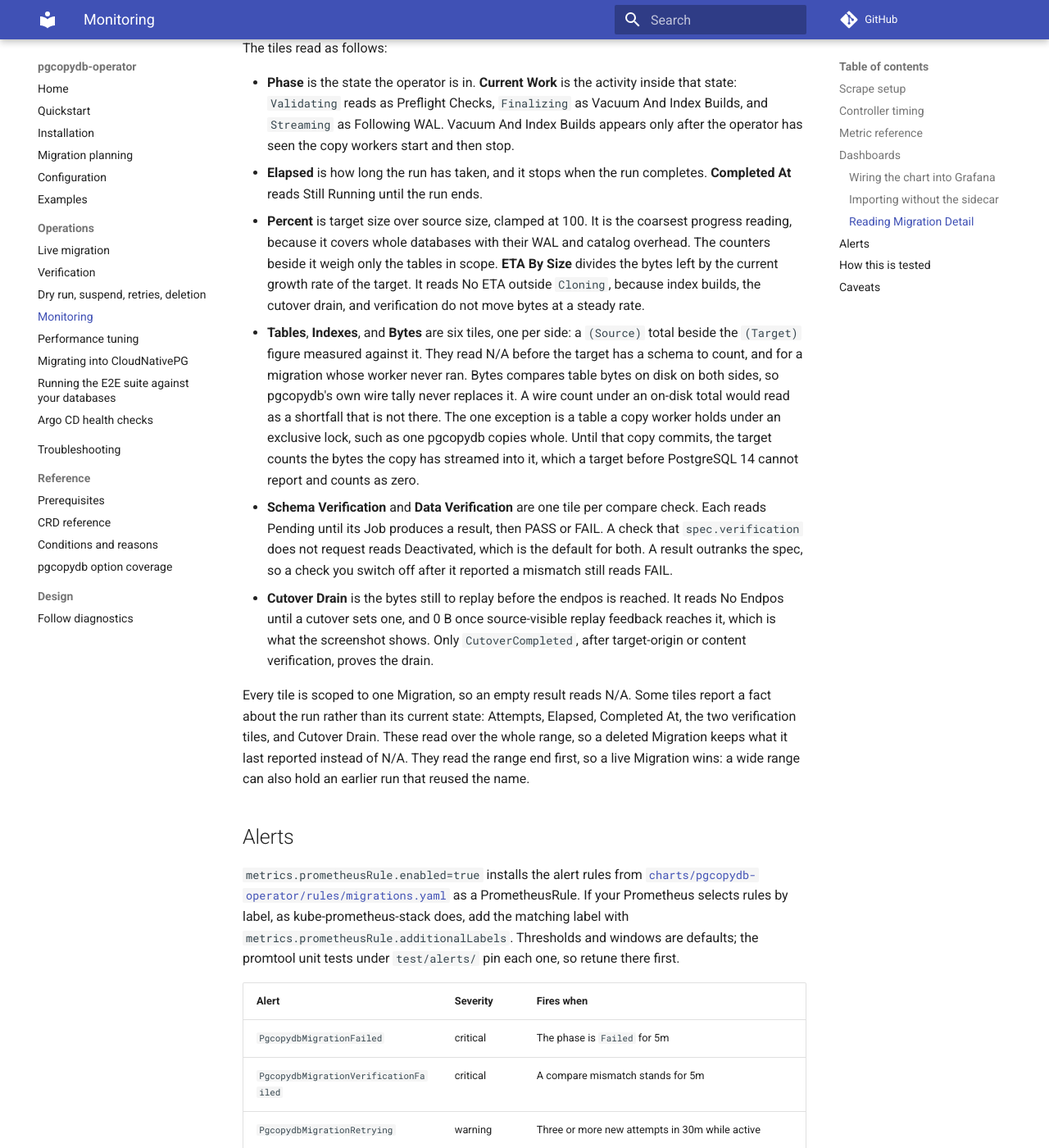
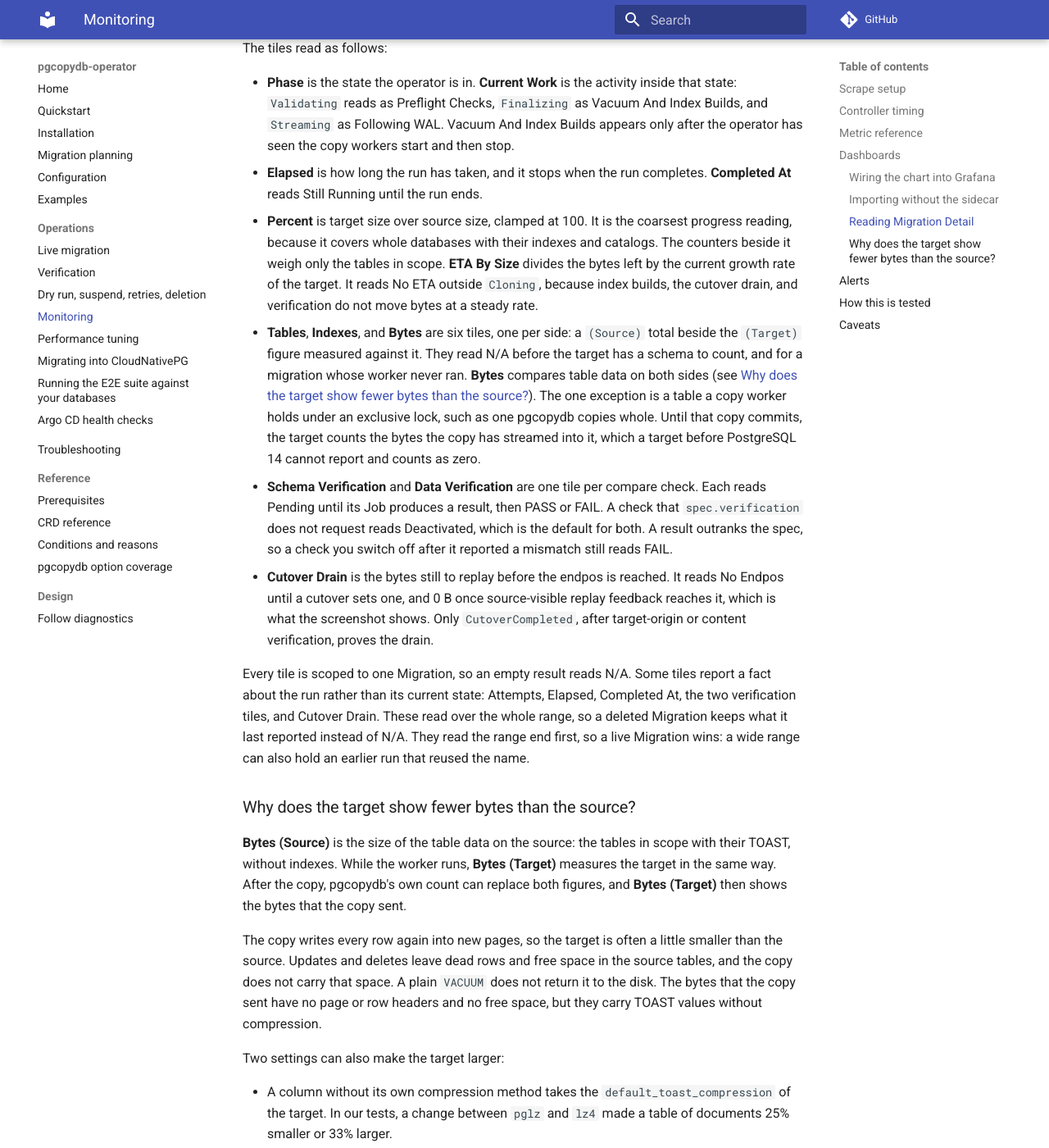
Before and after one commit to ydixken/pgcopydb-operator, an MkDocs documentation site: the page built from docs/operations/monitoring.md, in a window 1280 px wide and 1400 px high, scrolled down 7179 px. Shown: the whole window at 82% size. Built offline with MkDocs 1.6.1 and Material for MkDocs 9.7.7, drawn with Linux system fonts in a browser that asks for light colours; comment, search, counter and statistics services are not loaded; some of the changed text lies outside the part shown.

Commit message:
docs(monitoring): explain why the target shows fewer bytes than the source
The Bytes tiles can end apart after a complete copy.
A new section tells what the two figures measure and why the target is often smaller.
It also tells how to check that the data is complete.

The page also said three things that the code does not do.
It said that pgcopydb's count never replaces the byte figures.
It said that the size and count series end with the worker pod.
It said that Percent includes WAL.
This change corrects those statements.

```diff
--- a/docs/operations/monitoring.md
+++ b/docs/operations/monitoring.md
@@ -39,11 +39,11 @@ A value the operator does not know is absent, never zero: dashboards and alerts
 | `pgcopydb_migration_condition_transition_timestamp_seconds` | `type`, `status` | Unix time of that condition's `lastTransitionTime` | per condition |
 | `pgcopydb_migration_verified` | | 1 when every requested compare check passed, 0 if any mismatched | after a verification result |
 | `pgcopydb_migration_verification_check` | `check`: `schema` or `data` | 1 when that check passed, 0 on mismatch, -1 when `spec.verification` does not request it | once the spec is read, except a requested check with no result yet |
-| `pgcopydb_migration_source_database_size_bytes` | | Source database size; summed over the instance with `allDatabases` | worker running |
-| `pgcopydb_migration_target_database_size_bytes` | | Target database size; summed over the instance with `allDatabases` | worker running |
-| `pgcopydb_migration_tables_done` / `_tables_total` | | Tables copied and tables planned | worker running |
-| `pgcopydb_migration_indexes_done` / `_indexes_total` | | Indexes built and indexes planned | worker running |
-| `pgcopydb_migration_clone_copied_bytes` / `_clone_planned_bytes` | | Base-copy bytes moved and bytes planned | worker running |
+| `pgcopydb_migration_source_database_size_bytes` | | Source database size, summed over the instance with `allDatabases` | once sampled |
+| `pgcopydb_migration_target_database_size_bytes` | | Target database size, summed over the instance with `allDatabases` | once sampled |
+| `pgcopydb_migration_tables_done` / `_tables_total` | | Tables copied and tables planned | once sampled |
+| `pgcopydb_migration_indexes_done` / `_indexes_total` | | Indexes built and indexes planned | once sampled |
+| `pgcopydb_migration_clone_copied_bytes` / `_clone_planned_bytes` | | Table data on the target and on the source (see [below](#why-does-the-target-show-fewer-bytes-than-the-source)) | once sampled |
 | `pgcopydb_migration_replication_lag_bytes` | | Total replication lag | follow, streaming |
 | `pgcopydb_migration_source_lsn_bytes` | | Source write-ahead log (WAL) head as an absolute byte position | follow, streaming |
 | `pgcopydb_migration_write_lsn_bytes` | | The walsender's `write_lsn` on the source, or the slot's `confirmed_flush_lsn` where the stat columns are masked | follow, streaming |
@@ -54,8 +54,9 @@ A value the operator does not know is absent, never zero: dashboards and alerts
 The "Exists" column is the contract for when a series is present:
 
 - **always**: from the first reconcile of the Migration until its deletion removes every series.
-- **worker running**: the sizes are live samples from the worker pod, so they appear during an attempt and end with the pod.
-- **worker running** for single-database counters too, but they have two sources and the second is more exact.
+- **once sampled**: the sizes are live samples from the worker pod, so they appear during an attempt.
+  They keep their last value after the pod ends.
+- **once sampled** for single-database counters too, but they have two sources and the second is more exact.
   While the copy runs, the psql sample that reads the sizes also counts relations on both databases.
   It weighs tables that hold rows on the target, and their table bytes, against the tables the target was given and their size on the source.
   It weighs indexes the target has built against the indexes the source has.
@@ -75,7 +76,8 @@ The "Exists" column is the contract for when a series is present:
   That puts both sides of a flip on the panel, and it is the only way to read a Migration that was deleted.
 
 Read the timeline off the condition transitions, not off the phase.
-Read completion off the table and index counters: the clone-byte ratio stops a few percent short of 100, for the reason in the [caveats](#caveats) below.
+Read completion off the table and index counters, not off the bytes.
+The two byte figures can end apart after a complete copy (see [Why does the target show fewer bytes than the source?](#why-does-the-target-show-fewer-bytes-than-the-source)).
 
 With `spec.clone.allDatabases: true`, each size gauge sums `pg_database_size(oid)` over its endpoint's databases and skips only `template0` and `template1`.
 The target sum includes databases that already existed, not only the ones this Migration created.
@@ -110,7 +112,7 @@ Four quantities stay in PromQL and get no metric of their own:
 - Receive lag is `source - write`.
 - Apply backlog is `write - replay`.
 - WAL generation is `rate(source_lsn_bytes)`.
-- Percent done divides the done gauges by their totals.
+- Percent done divides the target size by the source size.
 
 Receive lag reads high by one confirmation wherever `write` fell back to the slot's confirmed flush position.
 A pass whose source row carried no confirmed position keeps the earlier replay and lag values, so both read stale for one pass rather than wrong.
@@ -208,14 +210,13 @@ The tiles read as follows:
 - **Elapsed** is how long the run has taken, and it stops when the run completes.
   **Completed At** reads Still Running until the run ends.
 - **Percent** is target size over source size, clamped at 100.
-  It is the coarsest progress reading, because it covers whole databases with their WAL and catalog overhead.
+  It is the coarsest progress reading, because it covers whole databases with their indexes and catalogs.
   The counters beside it weigh only the tables in scope.
   **ETA By Size** divides the bytes left by the current growth rate of the target.
   It reads No ETA outside `Cloning`, because index builds, the cutover drain, and verification do not move bytes at a steady rate.
 - **Tables**, **Indexes**, and **Bytes** are six tiles, one per side: a `(Source)` total beside the `(Target)` figure measured against it.
   They read N/A before the target has a schema to count, and for a migration whose worker never ran.
-  Bytes compares table bytes on disk on both sides, so pgcopydb's own wire tally never replaces it.
-  A wire count under an on-disk total would read as a shortfall that is not there.
+  **Bytes** compares table data on both sides (see [Why does the target show fewer bytes than the source?](#why-does-the-target-show-fewer-bytes-than-the-source)).
   The one exception is a table a copy worker holds under an exclusive lock, such as one pgcopydb copies whole.
   Until that copy commits, the target counts the bytes the copy has streamed into it, which a target before PostgreSQL 14 cannot report and counts as zero.
 - **Schema Verification** and **Data Verification** are one tile per compare check.
@@ -230,6 +231,33 @@ Every tile is scoped to one Migration, so an empty result reads N/A.
 Some tiles report a fact about the run rather than its current state: Attempts, Elapsed, Completed At, the two verification tiles, and Cutover Drain.
 These read over the whole range, so a deleted Migration keeps what it last reported instead of N/A.
 They read the range end first, so a live Migration wins: a wide range can also hold an earlier run that reused the name.
+
+### Why does the target show fewer bytes than the source?
+
+**Bytes (Source)** is the size of the table data on the source: the tables in scope with their TOAST, without indexes.
+While the worker runs, **Bytes (Target)** measures the target in the same way.
+After the copy, pgcopydb's own count can replace both figures, and **Bytes (Target)** then shows the bytes that the copy sent.
+
+The copy writes every row again into new pages, so the target is often a little smaller than the source.
+Updates and deletes leave dead rows and free space in the source tables, and the copy does not carry that space.
+A plain `VACUUM` does not return it to the disk.
+The bytes that the copy sent have no page or row headers and no free space, but they carry TOAST values without compression.
+
+Two settings can also make the target larger:
+
+- A column without its own compression method takes the `default_toast_compression` of the target.
+  In our tests, a change between `pglz` and `lz4` made a table of documents 25% smaller or 33% larger.
+- A `fillfactor` that you set after you loaded the source table applies only to the copy.
+  In our test, the copy was twice as large.
+
+In our tests, a table without dead rows copied to within 1% of its size.
+A table with every row updated once and half of the rows deleted copied to a quarter of its size.
+**Percent** compares whole database sizes, so it can stop short of 100 for the same reasons.
+
+> [!important]
+> Do not use the byte tiles to decide that the copy is complete.
+> Request `spec.verification.data` and read **Data Verification**, which compares row counts and checksums per table.
+> Also compare **Tables (Target)** with **Tables (Source)**.
 
 ## Alerts
 
@@ -273,19 +301,17 @@ Static checks and promtool unit tests gate every panel query and alert rule, and
   Nothing rounds the estimate up when the worker exits 0.
   A table that is empty on the source counts as done on its own.
   A finished copy that still reads one table short is therefore a finding: that table holds rows on the source and none on the target ([#277](https://github.com/ydixken/pgcopydb-operator/issues/277)).
-  The byte figures are not rounded up either, because fillfactor, bloat, and alignment leave the two sides a little apart.
+  The operator does not correct the byte figures either.
+  A complete copy can still show them apart, as [Why does the target show fewer bytes than the source?](#why-does-the-target-show-fewer-bytes-than-the-source) explains.
   Read a shortfall there against the table count beside it.
   A failed copy keeps its partial figures.
 - The `by size` percent-done series can read above 100 during `Finalizing`.
   Index builds and pre-vacuum bloat put the target ahead of the source in bytes until vacuum reclaims the space.
   The query clamps the series at 100.
-- The planned clone bytes come from pgcopydb's table-size statistics.
-  The ratio of copied to planned bytes stays a few percent short of 100.
-  A relation's on-disk size carries page and tuple headers, alignment padding, and free space that a COPY stream does not move.
 - Copy Throughput clamps target growth at 0.
   Vacuum reclaims space during `Finalizing`, and the negative slope that follows is real but useless as a byte rate.
-  Clone copy needs no clamp.
-  A retry resumes from the same work-dir catalog, and a killed `COPY` credits no partial bytes, so the tally never runs backward.
+  Clone Copy is the slope of **Bytes (Target)** and has no clamp.
+  It can step up or down when a table copied whole commits, and once when pgcopydb's own count replaces the estimate.
 - A custom stock 0.18 runner with psql and GNU `timeout` still feeds these series, because the sample needs no pgcopydb command.
   That runner gives up the exact count that replaces the estimate at the end.
 - `Finalizing` needs the phase probe to have seen this attempt's copy workers at least once.
```
